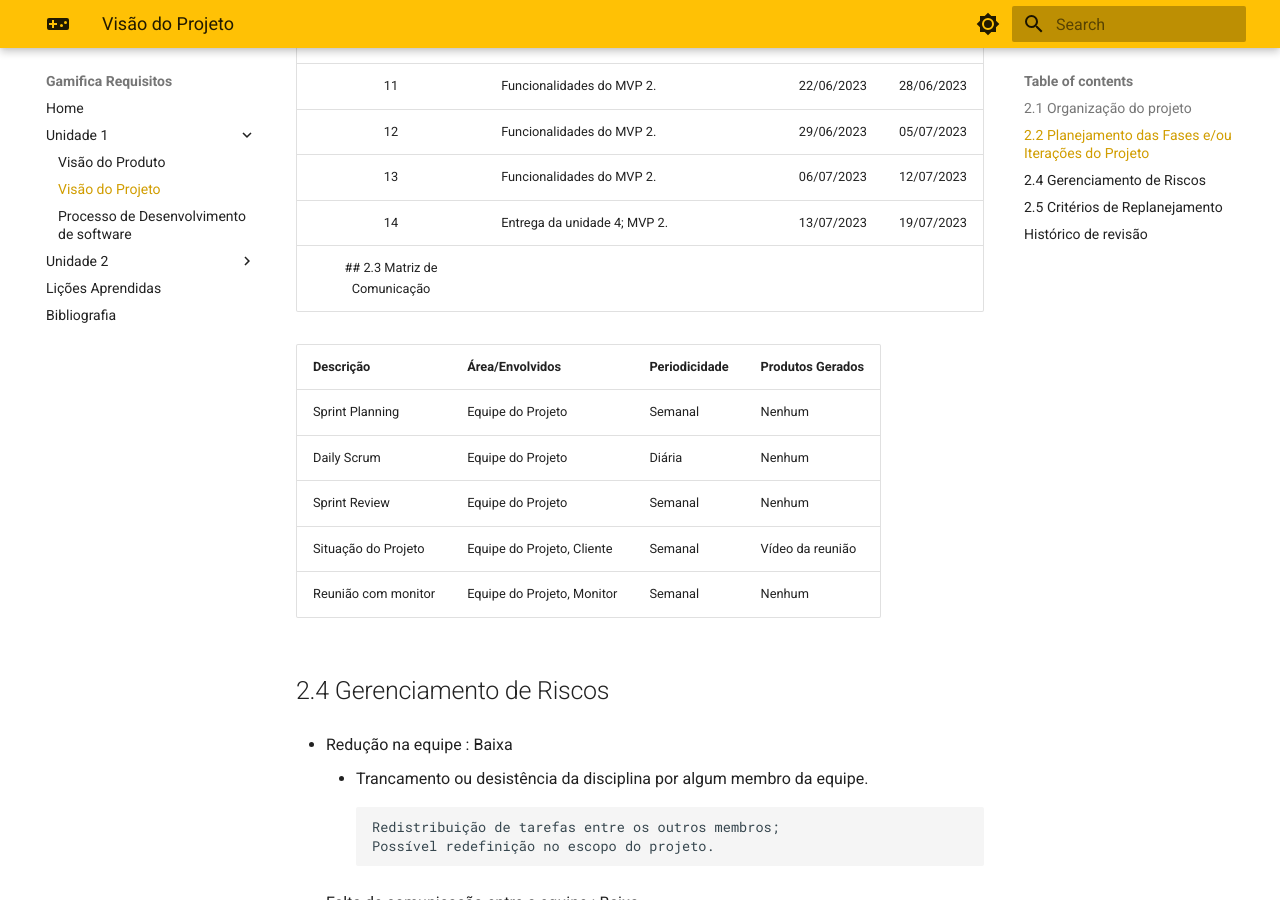
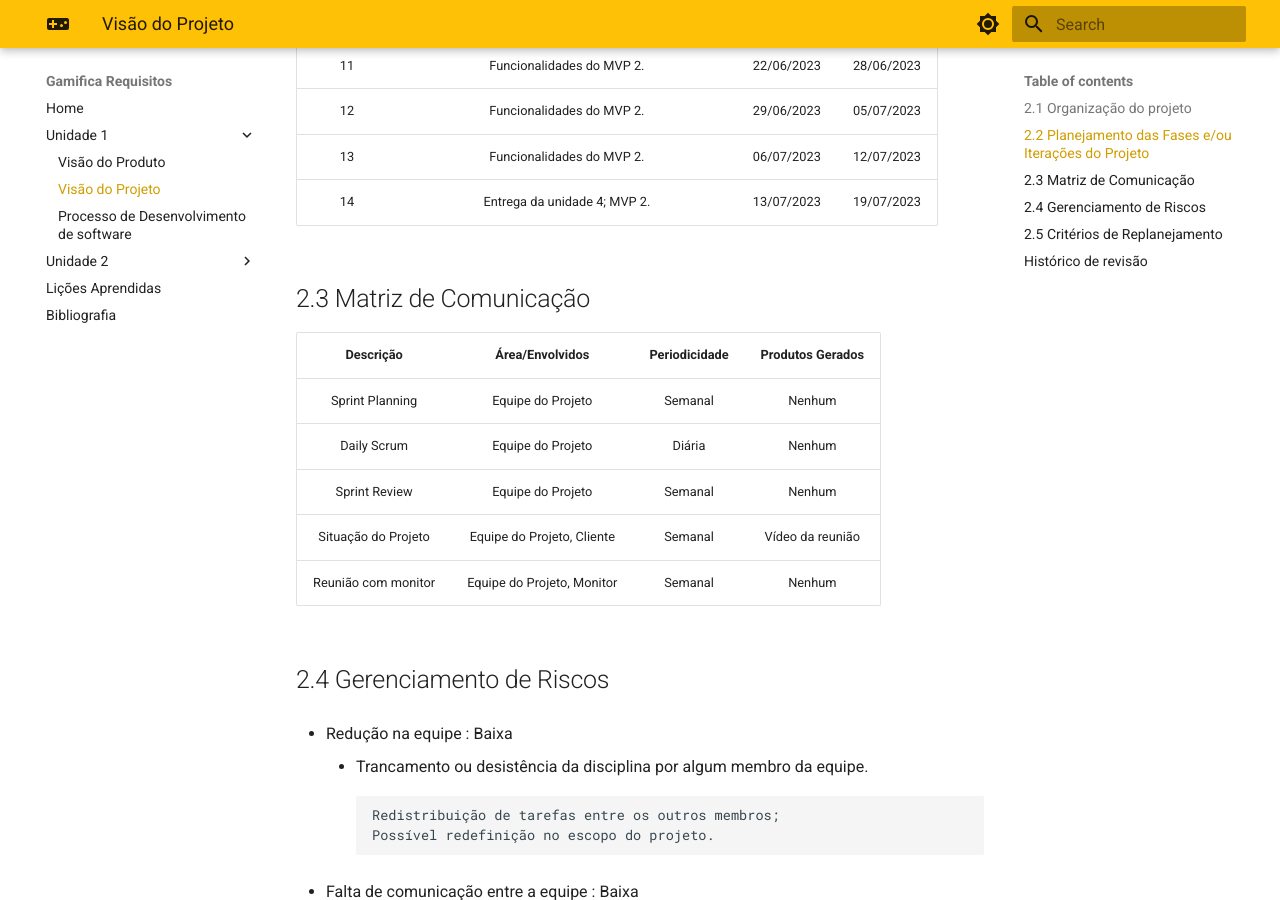
Before and after one commit to paulohborba/2023.1-GamificaRequisitos, an MkDocs documentation site: the page built from docs/unidade1/visao_projeto.md, in a window 1280 px wide and 900 px high, scrolled down 1207 px. Built offline with MkDocs 1.6.1 and Material for MkDocs 9.7.7, drawn with Linux system fonts in a browser that asks for light colours.

Commit message:
Título continua quebrado

```diff
--- a/docs/unidade1/visao_projeto.md
+++ b/docs/unidade1/visao_projeto.md
@@ -11,7 +11,7 @@
 ## 2.2 Planejamento das Fases e/ou Iterações do Projeto
 
 | Sprint | Produto (Entrega) | Data Início | Data fim |
-| :----: | ----------------- | ----------- | ---------- |
+| :----: | :----------------:| :---------: | :------: |
 | 1 | Documento de definição do Produto. | 13/04/2023 | 19/04/2023 |
 | 2 | Visão de Produto e Projeto; Site do Projeto (GitPages). | 20/04/2023 | 26/04/2023 |
 | 3 | Backlog. | 27/04/2023 | 03/05/2023 |
@@ -26,10 +26,11 @@
 | 12 | Funcionalidades do MVP 2. | 29/06/2023 | 05/07/2023 |
 | 13 | Funcionalidades do MVP 2. | 06/07/2023 | 12/07/2023 |
 | 14 | Entrega da unidade 4; MVP 2. | 13/07/2023 | 19/07/2023 |
+
 ## 2.3 Matriz de Comunicação
 
-| Descrição | Área/Envolvidos | Periodicidade |Produtos Gerados |
-| -------------------- | --------------------------------------- | ------------- | -------------------------------------------------------------------------------------------------- |
+| Descrição | Área/Envolvidos | Periodicidade | Produtos Gerados |
+| :-------: | :-------------: | :-----------: | :--------------: |
 | Sprint Planning  | Equipe do Projeto | Semanal | Nenhum |
 | Daily Scrum | Equipe do Projeto  | Diária | Nenhum |
 | Sprint Review | Equipe do Projeto | Semanal | Nenhum |
```
